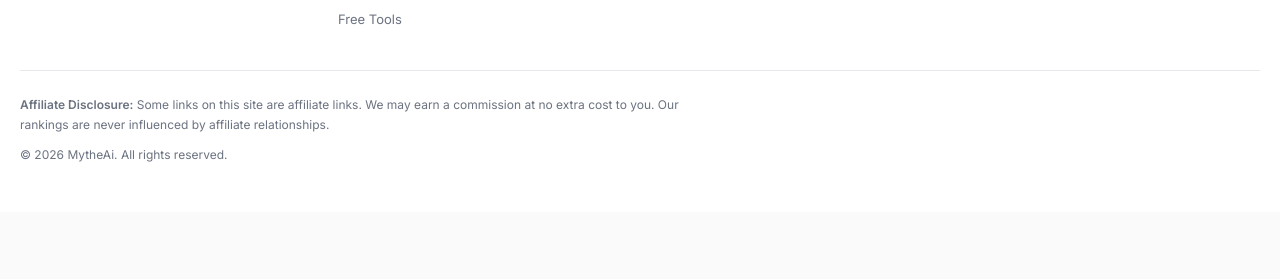
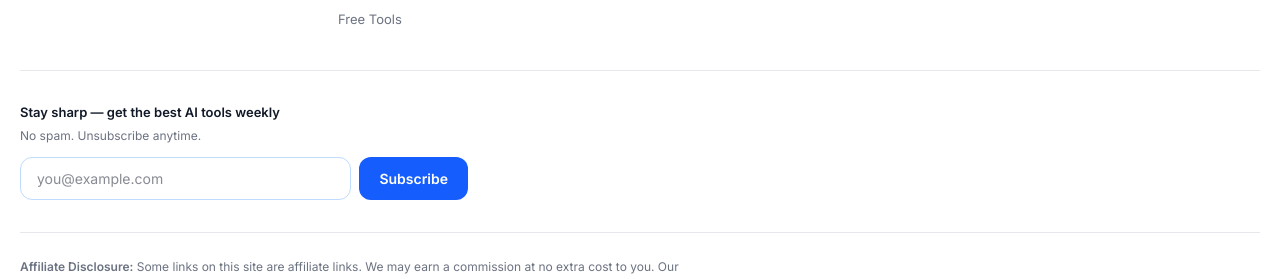
Before and after one commit to mytheai/mytheai-web, a Next.js app: page / in a window 1280 px wide. Shown: the part 2201-2480 px from the top of the page. Before the commit the page ends 2413 px from the top, so only its background shows below. Built offline with nearby package versions, Linux system fonts and the light colour scheme; no server answers; the database is empty.

Commit message:
Session 18: add newsletter form to footer

```diff
--- a/src/components/layout/Footer.tsx
+++ b/src/components/layout/Footer.tsx
@@ -1,4 +1,5 @@
 import Link from 'next/link'
+import NewsletterForm from '@/components/newsletter/NewsletterForm'
 
 export default function Footer() {
   return (
@@ -88,6 +89,15 @@ export default function Footer() {
           </div>
         </div>
 
+        {/* Newsletter */}
+        <div className="border-t border-border pt-8 pb-8">
+          <div className="max-w-md">
+            <p className="text-[13px] font-semibold text-foreground mb-1">Stay sharp — get the best AI tools weekly</p>
+            <p className="text-[12px] text-muted-foreground mb-3">No spam. Unsubscribe anytime.</p>
+            <NewsletterForm />
+          </div>
+        </div>
+
         {/* Disclosure + copyright */}
         <div className="border-t border-border pt-6 space-y-3">
           <p className="text-[12px] text-muted-foreground leading-relaxed max-w-2xl">
```
